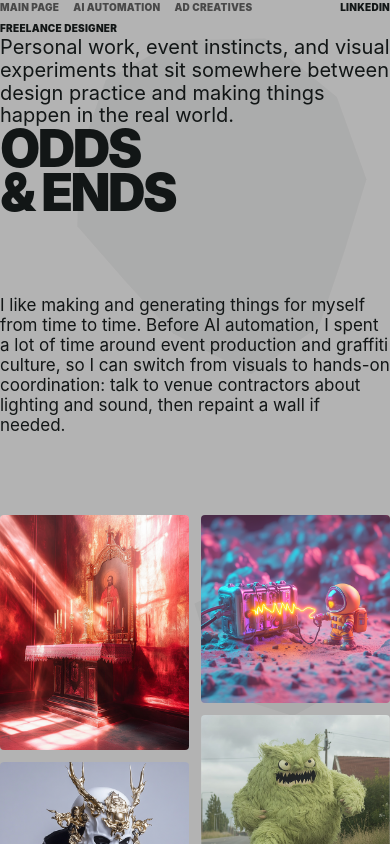
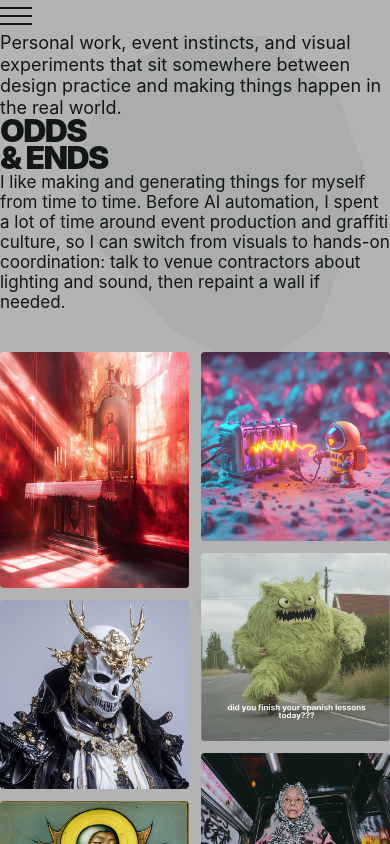
Before and after one commit to birukovhse/iurii-portfolio, a React (Vite) app: page /design-events in a window 390 px wide. Shown: the top 844 px of the page. Built offline with nearby package versions, Linux system fonts and the light colour scheme.

Commit message:
Mobile Version v2

```diff
--- a/src/components/Footer.tsx
+++ b/src/components/Footer.tsx
@@ -1,7 +1,7 @@
 export default function Footer() {
   return (
-    <footer className="w-full flex flex-wrap items-baseline justify-between gap-y-2 px-4 pb-4 md:px-6 md:pb-4 uppercase font-black text-[clamp(10px,1.51vw,29px)] tracking-wide text-brand-black overflow-hidden">
-      <div className="flex items-baseline gap-[clamp(12px,4vw,80px)] min-w-0">
+    <footer className="w-full flex flex-col md:flex-row md:flex-wrap md:items-baseline justify-between gap-y-3 md:gap-y-2 px-4 py-6 md:px-6 md:pb-4 md:py-0 uppercase font-black text-[14px] md:text-[clamp(10px,1.51vw,29px)] tracking-wide text-brand-black overflow-hidden">
+      <div className="flex flex-col md:flex-row md:items-baseline gap-y-1 md:gap-y-0 md:gap-x-[clamp(12px,4vw,80px)] min-w-0">
         <a href="mailto:birukovhse@gmail.com" className="hover:opacity-70 transition-opacity shrink-0">
           birukovhse@gmail.com
         </a>
@@ -17,7 +17,7 @@ export default function Footer() {
           +31647021279
         </a>
       </div>
-      <span className="shrink-0" style={{ marginLeft: 'clamp(12px, 2vw, 40px)' }}>Randstad Netherlands</span>
+      <span className="shrink-0 md:ml-[clamp(12px,1.5vw,40px)]">Randstad Netherlands</span>
     </footer>
   );
 }
--- a/src/components/ProjectSection.tsx
+++ b/src/components/ProjectSection.tsx
@@ -25,9 +25,9 @@ export default function ProjectSection({
   invert = false,
 }: ProjectSectionProps) {
   return (
-    <section className="relative z-10 px-6 pb-24 md:pb-[200px]">
+    <section className="relative z-10 px-6 pt-20 pb-24 md:pt-0 md:pb-[200px] first:pt-0">
       {!hideTitle && (
-        <h2 className="font-black uppercase leading-[0.84] tracking-[-0.05em] text-[clamp(52px,7.5vw,140px)] text-brand-black">
+        <h2 className="font-black uppercase leading-[0.84] tracking-[-0.05em] text-[clamp(32px,8vw,140px)] md:text-[clamp(52px,7.5vw,140px)] text-brand-black">
           {title}
           {titleAccent && (
             <>
@@ -39,12 +39,11 @@ export default function ProjectSection({
       )}
 
       <div
-        className={`w-full grid gap-x-[clamp(48px,5vw,100px)] lg:items-start ${
+        className={`w-full grid gap-x-[clamp(48px,5vw,100px)] gap-y-10 md:gap-y-20 lg:items-start mt-10 md:mt-20 ${
           invert
             ? 'lg:grid-cols-[minmax(340px,1.1fr)_minmax(260px,0.72fr)]'
             : 'lg:grid-cols-[minmax(260px,0.72fr)_minmax(340px,1.1fr)]'
         }`}
-        style={{ marginTop: 80, rowGap: 80 }}
       >
         <div className={`min-w-0 ${invert ? 'lg:order-2' : ''}`}>
           {description && (
--- a/src/components/StaticHeroShapes.tsx
+++ b/src/components/StaticHeroShapes.tsx
@@ -1,40 +1,31 @@
 /**
- * Static SVG for mobile hero — mimics the generative animation look
- * without canvas/JS. Desktop uses GenerativeAnimation instead.
+ * Static squares on background for mobile hero.
+ * Desktop uses GenerativeAnimation instead.
  */
 export default function StaticHeroShapes() {
   return (
-    <svg
-      className="h-full w-full object-cover"
-      viewBox="0 0 400 800"
-      fill="none"
-      preserveAspectRatio="xMaxYMid slice"
+    <div
+      className="pointer-events-none fixed inset-0 z-0 md:hidden"
       aria-hidden
     >
+      <svg
+        className="absolute inset-0 h-full w-full"
+        viewBox="0 0 100 100"
+        preserveAspectRatio="xMidYMid slice"
+      >
         <defs>
-        <linearGradient id="hero-orange" x1="0%" y1="0%" x2="100%" y2="100%">
+          <linearGradient id="hero-sq-orange" x1="0%" y1="0%" x2="100%" y2="100%">
             <stop offset="0%" stopColor="#F97B27" />
             <stop offset="100%" stopColor="#F6232A" />
           </linearGradient>
         </defs>
-      {/* Large blob */}
-      <path
-        d="M80 120 Q180 80 260 140 Q320 200 280 320 Q240 420 160 380 Q80 340 60 220 Q40 160 80 120"
-        fill="url(#hero-orange)"
-        opacity={0.85}
-      />
-      {/* Medium shape */}
-      <path
-        d="M120 480 Q200 440 280 500 Q340 560 300 640 Q260 720 180 680 Q100 640 100 540 Q100 500 120 480"
-        fill="url(#hero-orange)"
-        opacity={0.7}
-      />
-      {/* Small accent */}
-      <path
-        d="M200 200 Q240 180 260 220 Q280 260 250 300 Q220 340 180 320 Q140 300 160 250 Q180 210 200 200"
-        fill="#F84C29"
-        opacity={0.9}
-      />
+        {/* Squares scattered on background */}
+        <rect x="55" y="10" width="18" height="18" fill="url(#hero-sq-orange)" opacity={0.35} transform="rotate(12 64 19)" />
+        <rect x="70" y="35" width="14" height="14" fill="url(#hero-sq-orange)" opacity={0.28} transform="rotate(-8 77 42)" />
+        <rect x="60" y="55" width="22" height="22" fill="url(#hero-sq-orange)" opacity={0.4} transform="rotate(5 71 66)" />
+        <rect x="75" y="75" width="16" height="16" fill="url(#hero-sq-orange)" opacity={0.3} transform="rotate(-15 83 83)" />
+        <rect x="50" y="80" width="12" height="12" fill="#F84C29" opacity={0.25} transform="rotate(20 56 86)" />
       </svg>
+    </div>
   );
 }
--- a/src/components/SubpageNav.tsx
+++ b/src/components/SubpageNav.tsx
@@ -1,3 +1,4 @@
+import { useState } from 'react';
 import { Link, useLocation } from 'react-router-dom';
 
 interface SubpageNavProps {
@@ -13,12 +14,38 @@ const navLinks = [
 
 const LINKEDIN_URL = 'https://www.linkedin.com/in/iurii-biriukov-756447208/';
 
+function BurgerIcon({ open }: { open: boolean }) {
+  return (
+    <div className="flex flex-col justify-center gap-1.5 w-8 h-8">
+      <span
+        className={`block h-0.5 w-full bg-brand-black transition-all ${open ? 'rotate-45 translate-y-2' : ''}`}
+      />
+      <span className={`block h-0.5 w-full bg-brand-black transition-all ${open ? 'opacity-0' : ''}`} />
+      <span
+        className={`block h-0.5 w-full bg-brand-black transition-all ${open ? '-rotate-45 -translate-y-2' : ''}`}
+      />
+    </div>
+  );
+}
+
 export default function SubpageNav({ note }: SubpageNavProps) {
   const { pathname } = useLocation();
+  const [menuOpen, setMenuOpen] = useState(false);
 
   return (
-    <header className={`relative z-10 ${note ? 'pb-16 md:pb-[200px]' : ''}`}>
-      <nav className="flex items-baseline justify-between font-black uppercase text-[clamp(10px,1.51vw,29px)] tracking-wide px-4 py-3 md:px-6 md:py-[12px] md:pt-4">
+    <header className={`relative z-20 ${note ? 'pb-20 md:pb-[200px]' : ''}`}>
+      <nav className="flex items-center justify-between px-4 py-4 md:px-6 md:py-3 md:pt-4 md:pb-[12px]">
+        <button
+          type="button"
+          onClick={() => setMenuOpen((o) => !o)}
+          className="md:hidden p-2 -m-2 touch-manipulation"
+          aria-label={menuOpen ? 'Close menu' : 'Open menu'}
+          aria-expanded={menuOpen}
+        >
+          <BurgerIcon open={menuOpen} />
+        </button>
+
+        <div className="hidden md:flex md:items-baseline md:justify-between md:flex-1 md:min-w-0">
           <div className="flex flex-wrap items-baseline gap-x-[clamp(14px,3.6vw,68px)] gap-y-[clamp(6px,0.6vw,12px)] min-w-0">
             {navLinks.map((link) => {
               const active = link.to === pathname;
@@ -26,7 +53,7 @@ export default function SubpageNav({ note }: SubpageNavProps) {
                 <Link
                   key={link.to}
                   to={link.to}
-                className={`shrink-0 transition-opacity hover:opacity-60 ${
+                  className={`shrink-0 transition-opacity hover:opacity-60 font-black uppercase text-[clamp(10px,1.51vw,29px)] tracking-wide ${
                     active ? 'text-brand-black' : 'text-brand-gray'
                   }`}
                 >
@@ -35,21 +62,56 @@ export default function SubpageNav({ note }: SubpageNavProps) {
               );
             })}
           </div>
-
           <a
             href={LINKEDIN_URL}
             target="_blank"
             rel="noopener noreferrer"
-          className="shrink-0 text-brand-black transition-opacity hover:opacity-60"
+            className="shrink-0 text-brand-black transition-opacity hover:opacity-60 font-black uppercase text-[clamp(10px,1.51vw,29px)] tracking-wide"
             style={{ marginLeft: 'clamp(12px, 2vw, 40px)' }}
           >
             LinkedIn
           </a>
+        </div>
+
+        {menuOpen && (
+          <div
+            className="fixed inset-0 z-50 bg-brand-bg md:hidden pt-20 px-6 pb-8"
+            role="dialog"
+            aria-label="Navigation menu"
+          >
+            <div className="flex flex-col gap-6">
+              {navLinks.map((link) => {
+                const active = link.to === pathname;
+                return (
+                  <Link
+                    key={link.to}
+                    to={link.to}
+                    onClick={() => setMenuOpen(false)}
+                    className={`font-black uppercase text-[24px] tracking-wide transition-opacity ${
+                      active ? 'text-brand-black' : 'text-brand-gray'
+                    }`}
+                  >
+                    {link.label}
+                  </Link>
+                );
+              })}
+              <a
+                href={LINKEDIN_URL}
+                target="_blank"
+                rel="noopener noreferrer"
+                onClick={() => setMenuOpen(false)}
+                className="font-black uppercase text-[24px] tracking-wide text-brand-black"
+              >
+                LinkedIn
+              </a>
+            </div>
+          </div>
+        )}
       </nav>
 
       {note && (
-        <div className="pt-10 px-4 md:pt-[60px] md:px-6">
-          <p className="max-w-[680px] text-[clamp(20px,2vw,36px)] leading-[1.14] text-brand-black">
+        <div className="pt-8 px-4 md:pt-[60px] md:px-6">
+          <p className="max-w-[680px] text-[18px] md:text-[clamp(20px,2vw,36px)] leading-[1.2] md:leading-[1.14] text-brand-black">
             {note}
           </p>
         </div>
--- a/src/pages/AIAutomationPage.tsx
+++ b/src/pages/AIAutomationPage.tsx
@@ -9,7 +9,13 @@ const projectMedia = [
   '/media/ai-automation/n8n.png',
 ] as const;
 
-const projects = [
+interface Project {
+  title: string;
+  titleAccent?: string;
+  description: string;
+}
+
+const projects: Project[] = [
   {
     title: 'Conjuring',
     description:
@@ -21,7 +27,8 @@ const projects = [
       'This tool helps teams produce SEO-driven promotional articles for different brands, briefs, brand books, and editorial guidelines. It removes the repetitive drafting stage so professional copywriters can focus on ideas, structure, and editing instead of spending their energy on first-pass writing.',
   },
   {
-    title: 'TrendWatcher',
+    title: 'Trend',
+    titleAccent: 'Watcher',
     description:
       'I helped shape a large internal system that automatically scans social-media trends, turns them into video concepts and scripts, and then generates new creative directions from prompts supplied by SMM managers.',
   },
@@ -49,6 +56,7 @@ export default function AIAutomationPage() {
           <ProjectSection
             key={i}
             title={project.title}
+            titleAccent={project.titleAccent}
             description={project.description}
             blocks={[]}
             invert={i % 2 === 1}
--- a/src/pages/HomePage.tsx
+++ b/src/pages/HomePage.tsx
@@ -34,9 +34,7 @@ export default function HomePage() {
         <div className="absolute right-0 top-0 hidden w-[42%] h-full md:block">
           <GenerativeAnimation hoverMode={animMode} />
         </div>
-        <div className="absolute right-0 top-0 block h-full w-[55%] md:hidden">
-          <StaticHeroShapes />
-        </div>
+        <StaticHeroShapes />
 
         <div className="relative z-10 pointer-events-none h-full flex flex-col justify-between px-4 pt-4 md:px-6 md:pt-4">
           <h1 className="font-black text-[clamp(28px,6.67vw,128px)] uppercase leading-[1] tracking-[-0.02em] text-brand-black grid grid-cols-[auto_auto_1fr] items-baseline gap-x-[clamp(8px,2.5vw,40px)] w-full">
@@ -49,7 +47,7 @@ export default function HomePage() {
             <Link
               key={to}
               to={to}
-              className="inline-flex w-fit flex-col font-black text-[clamp(20px,5vw,96px)] uppercase leading-[0.82] tracking-[-0.03em] text-brand-gray transition-colors duration-300 pointer-events-auto"
+              className="inline-flex w-fit flex-col font-black text-[28px] md:text-[clamp(20px,5vw,96px)] uppercase leading-[0.9] tracking-[-0.03em] text-brand-gray transition-colors duration-300 pointer-events-auto"
               onMouseEnter={(e) => {
                 e.currentTarget.style.color = hoverColor;
                 setAnimMode(hoverMode);
```
Lines whose indentation alone changed are shown as unchanged.
